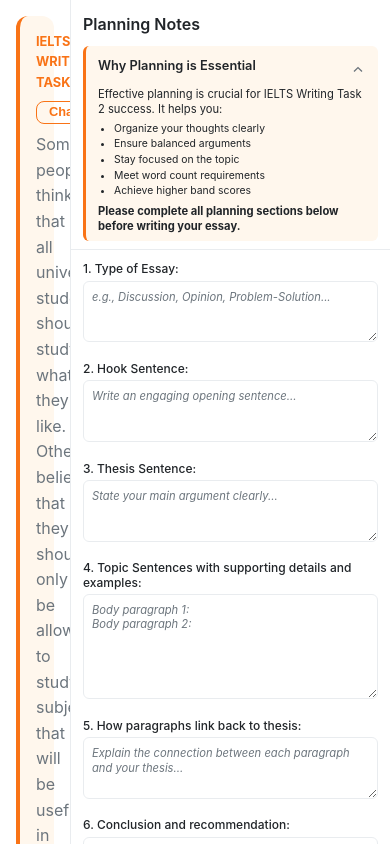
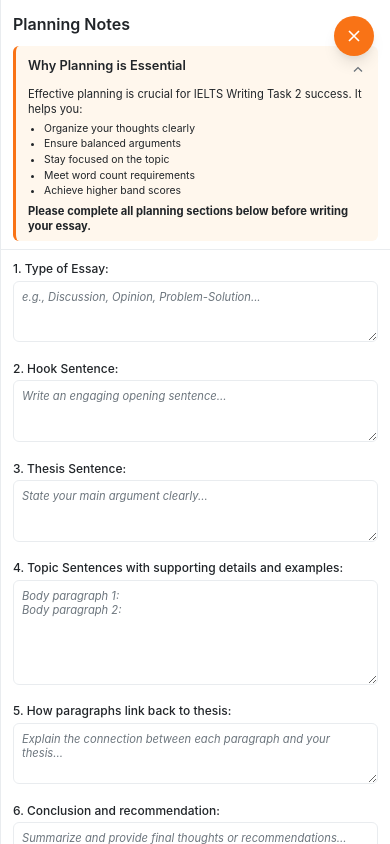
Before and after one commit to Mallarb20000/mallarb20000.github.io, a Next.js app: page /writing in a window 390 px wide. Built offline with nearby package versions, Linux system fonts and the light colour scheme.

Commit message:
planning mode toggle button for mobile added

```diff
--- a/src/app/writing/page.tsx
+++ b/src/app/writing/page.tsx
@@ -190,6 +190,7 @@ export default function WritingPage() {
   const [analysisState, setAnalysisState] = useState<AnalysisState>('initial')
   const [currentQuestion, setCurrentQuestion] = useState<Question>(SAMPLE_QUESTIONS[0])
   const [lastAnalysisResult, setLastAnalysisResult] = useState<any>(null)
+  const [isPlanningVisible, setIsPlanningVisible] = useState(true)
 
   // Load state from sessionStorage on component mount
   useEffect(() => {
@@ -305,7 +306,10 @@ export default function WritingPage() {
   }, [planningAnswers]);
 
   const hasLastAnalysis = useMemo(() => {
-    return sessionStorage.getItem('lastAnalysis') !== null;
+    if (typeof window !== 'undefined') {
+      return sessionStorage.getItem('lastAnalysis') !== null;
+    }
+    return false;
   }, [analysisState]);
 
 
@@ -322,10 +326,37 @@ export default function WritingPage() {
         isPlanningComplete={isPlanningComplete}
         hasLastAnalysis={hasLastAnalysis}
       />
-      <PlanningPad
-        planningAnswers={planningAnswers}
-        onPlanningChange={setPlanningAnswers}
-      />
+
+      {/* Mobile Toggle Button */}
+      <button
+        className={`planning-toggle-btn ${isPlanningVisible ? 'hidden' : 'visible'}`}
+        onClick={() => setIsPlanningVisible(true)}
+        aria-label="Show planning notes"
+      >
+        <svg width="20" height="20" viewBox="0 0 24 24" fill="none" stroke="currentColor" strokeWidth="2">
+          <path d="M9 18l6-6-6-6"/>
+        </svg>
+        Planning
+      </button>
+
+      {/* Planning Panel */}
+      <div className={`planning-panel ${isPlanningVisible ? 'visible' : 'hidden'}`}>
+        <PlanningPad
+          planningAnswers={planningAnswers}
+          onPlanningChange={setPlanningAnswers}
+        />
+
+        {/* Mobile Close Button */}
+        <button
+          className="planning-close-btn"
+          onClick={() => setIsPlanningVisible(false)}
+          aria-label="Hide planning notes"
+        >
+          <svg width="20" height="20" viewBox="0 0 24 24" fill="none" stroke="currentColor" strokeWidth="2">
+            <path d="M18 6L6 18M6 6l12 12"/>
+          </svg>
+        </button>
+      </div>
     </div>
   );
 }
--- a/src/app/writing/writing.css
+++ b/src/app/writing/writing.css
@@ -281,13 +281,17 @@ body {
   order: 1;
 }
 
+.planning-panel {
+  order: 2;
+}
+
 .planning-pad {
   order: 2;
 }
 
 /* Main Content Area */
 .main-content {
-  padding: 2rem 2rem 2rem 0;
+  padding: 2rem 0.5rem 2rem 1rem;
   display: flex;
   flex-direction: column;
   gap: 1.5rem;
@@ -458,6 +462,69 @@ body {
   color: #adb5bd;
 }
 
+/* Mobile Planning Toggle Button */
+.planning-toggle-btn {
+  position: fixed;
+  top: 50%;
+  right: 1rem;
+  transform: translateY(-50%);
+  background: var(--color-brand);
+  color: white;
+  border: none;
+  border-radius: var(--border-radius-lg);
+  padding: 0.75rem;
+  display: none;
+  flex-direction: column;
+  align-items: center;
+  gap: 0.25rem;
+  font-size: 0.7rem;
+  font-weight: 600;
+  cursor: pointer;
+  box-shadow: var(--shadow-lg);
+  z-index: 1000;
+  transition: all 0.2s ease;
+}
+
+.planning-toggle-btn:hover {
+  background: #ea580c;
+  transform: translateY(-50%) scale(1.05);
+}
+
+.planning-toggle-btn svg {
+  width: 16px;
+  height: 16px;
+}
+
+/* Mobile Close Button */
+.planning-close-btn {
+  position: absolute;
+  top: 1rem;
+  right: 1rem;
+  background: var(--color-brand);
+  color: white;
+  border: none;
+  border-radius: 50%;
+  width: 2.5rem;
+  height: 2.5rem;
+  display: none;
+  align-items: center;
+  justify-content: center;
+  cursor: pointer;
+  box-shadow: var(--shadow-lg);
+  z-index: 1001;
+  transition: all 0.2s ease;
+}
+
+.planning-close-btn:hover {
+  background: #ea580c;
+  transform: scale(1.1);
+}
+
+/* Planning Panel Wrapper */
+.planning-panel {
+  position: relative;
+}
+
 /* Responsive Design */
 @media (max-width: 1024px) {
   .app-main {
@@ -474,25 +541,145 @@ body {
 
 @media (max-width: 768px) {
   .main-content {
-    padding: 1rem;
-  }
-
-  .sidebar-wrapper {
-    padding: 1rem;
+    padding: 0.5rem;
+    gap: 0.75rem;
   }
 
   .prompt-box {
-    padding: 1rem;
+    padding: 0.75rem;
   }
 
   .prompt-header {
-    flex-direction: column;
-    align-items: flex-start;
+    flex-direction: row;
+    align-items: center;
     gap: 0.5rem;
+    margin-bottom: 0.25rem;
+  }
+
+  .prompt-header h2 {
+    font-size: 0.7rem;
+  }
+
+  .prompt-header .btn-outline {
+    font-size: 0.7rem;
+    padding: 0.2rem 0.5rem;
+  }
+
+  .prompt-box p {
+    font-size: 0.8rem;
+    line-height: 1.4;
+    margin-bottom: 0.5rem;
   }
 
   .editor-actions {
     flex-wrap: wrap;
+    gap: 0.4rem;
+  }
+
+  .word-count {
+    font-size: 0.75rem;
+    padding: 0.3rem 0.6rem;
+  }
+
+  .btn {
+    padding: 0.4rem 0.75rem;
+    font-size: 0.75rem;
+  }
+
+  /* Mobile Planning Panel */
+  .planning-panel {
+    position: fixed;
+    top: 0;
+    right: 0;
+    bottom: 0;
+    width: 100%;
+    max-width: 350px;
+    background: var(--color-surface);
+    box-shadow: var(--shadow-lg);
+    z-index: 999;
+    transform: translateX(100%);
+    transition: transform 0.3s ease;
+  }
+
+  .planning-panel.visible {
+    transform: translateX(0);
+  }
+
+  .planning-panel.hidden {
+    transform: translateX(100%);
+  }
+
+  /* Show toggle button when panel is hidden */
+  .planning-toggle-btn.visible {
+    display: flex;
+  }
+
+  .planning-toggle-btn.hidden {
+    display: none;
+  }
+
+  /* Show close button on mobile */
+  .planning-close-btn {
+    display: flex;
+  }
+
+  /* Adjust planning pad for mobile */
+  .planning-pad {
+    width: 100%;
+    min-width: 100%;
+    max-width: 100%;
+    position: static;
+  }
+
+  /* Make main content full width on mobile when planning is hidden */
+  .app-main {
+    position: relative;
+  }
+}
+
+/* Extra small screens */
+@media (max-width: 480px) {
+  .planning-panel {
+    max-width: 100%;
+  }
+
+  .planning-toggle-btn {
+    right: 0.5rem;
+    padding: 0.5rem;
+    font-size: 0.65rem;
+  }
+
+  .main-content {
+    padding: 0.4rem;
     gap: 0.5rem;
   }
+
+  .prompt-box {
+    padding: 0.5rem;
+  }
+
+  .prompt-header h2 {
+    font-size: 0.65rem;
+  }
+
+  .prompt-header .btn-outline {
+    font-size: 0.65rem;
+    padding: 0.15rem 0.4rem;
+  }
+
+  .prompt-box p {
+    font-size: 0.75rem;
+    line-height: 1.3;
+    margin-bottom: 0.4rem;
+  }
+
+  .word-count {
+    font-size: 0.7rem;
+    padding: 0.25rem 0.5rem;
+  }
+
+  .btn {
+    padding: 0.35rem 0.6rem;
+    font-size: 0.7rem;
+  }
 }
```
